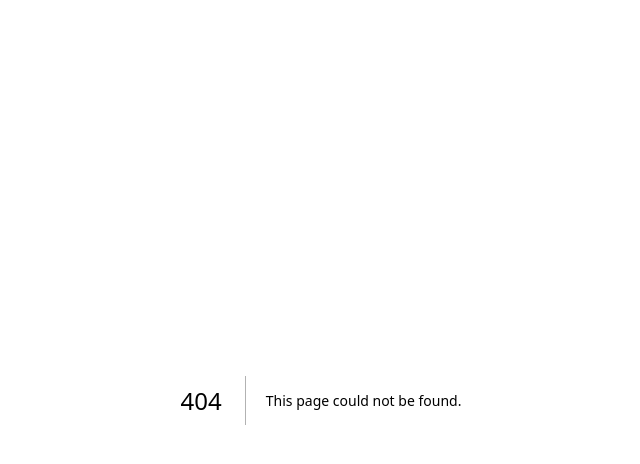
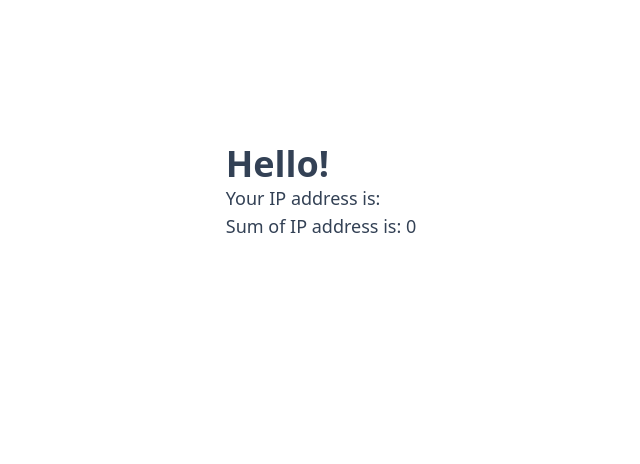
Before and after one commit to coregatekit/edge-demo, a Next.js app: page /regional in a window 1280 px wide. Before the commit this address had no page. Shown: the top 464 px of the page, without its empty margins (319-959 px from the left). Built offline with nearby package versions, Linux system fonts and the light colour scheme.

Commit message:
Add page regional

```diff
--- /dev/null
+++ b/pages/regional/index.tsx
@@ -0,0 +1,47 @@
+import {
+  GetServerSideProps,
+  GetServerSidePropsContext,
+  InferGetServerSidePropsType,
+} from 'next';
+import { useRouter } from 'next/router';
+
+type Data = {
+  ip?: string;
+  sum: number;
+  msg: string;
+};
+
+export const getServerSideProps = (async (
+  context: GetServerSidePropsContext
+) => {
+  const ip = context.query.ip as string;
+  const res: Data = {
+    ip,
+    sum: 0,
+    msg: 'Hello!',
+  };
+  return { props: { data: res } };
+}) satisfies GetServerSideProps<{ data: Data }>;
+
+export default function Regional({
+  data,
+}: InferGetServerSidePropsType<typeof getServerSideProps>) {
+  return (
+    <div>
+      <div className="flex justify-center">
+        <div className="flex-col my-36">
+          <div className="text-4xl text-slate-700 font-bold">{data.msg}</div>
+          <div>
+            <p className="text-slate-700 text-lg">
+              Your IP address is: {data.ip}
+            </p>
+            <p className="text-slate-700 text-lg">
+              Sum of IP address is: {data.sum}
+            </p>
+            <div></div>
+          </div>
+        </div>
+      </div>
+    </div>
+  );
+}
```
